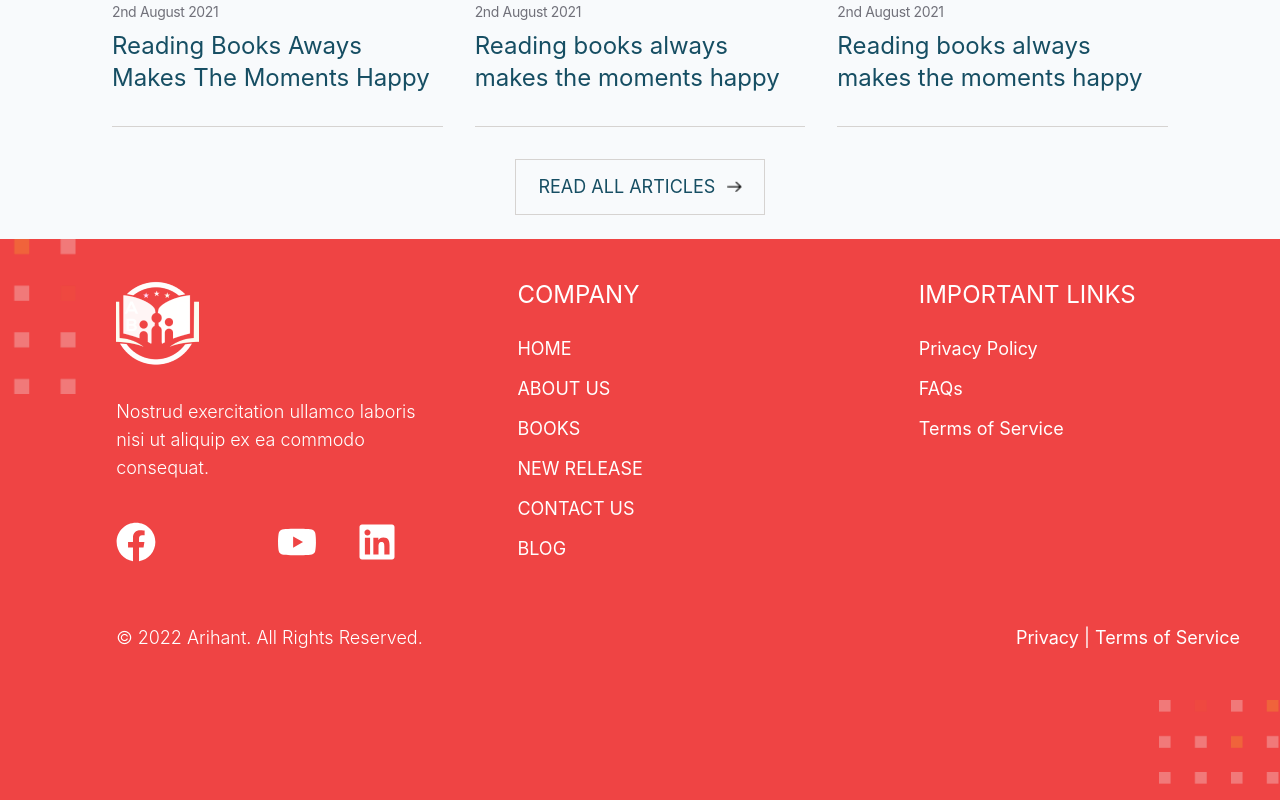
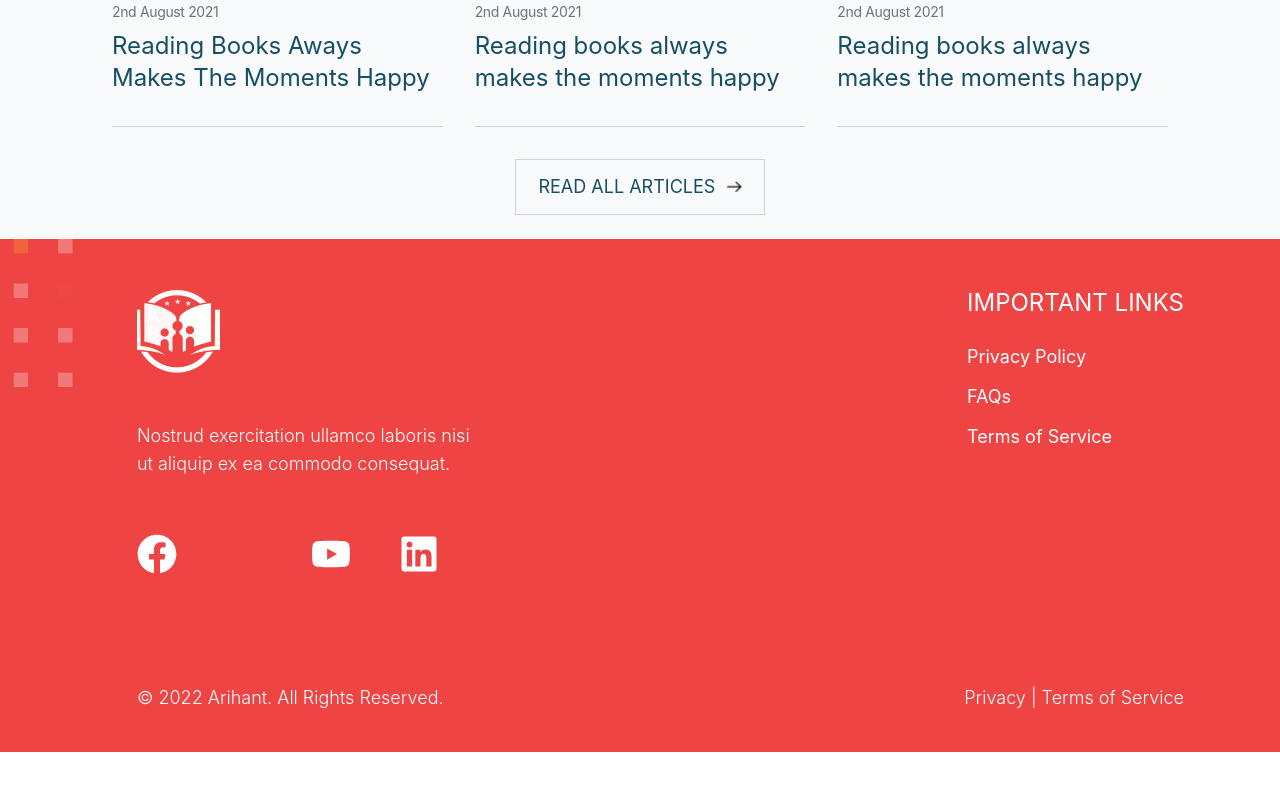
Before and after one commit to pallavee-2705/novelnest, a React (Create React App) app: page / in a window 1280 px wide. Shown: the part 4340-5140 px from the top of the page. After the commit the page ends 5092 px from the top, so only its background shows below. Built offline with nearby package versions, Linux system fonts and the light colour scheme; some icons are missing.

Commit message:
final changes for footer layout

```diff
--- a/src/components/Footer.jsx
+++ b/src/components/Footer.jsx
@@ -64,7 +64,7 @@ const Footer = () => {
     }
   ];
   return (
-      <div className="w-full h-auto bg-red-500 flex">
+      <div className="w-full h-auto bg-red-500 flex pb-10">
 
 
       {/* Design  */}
@@ -75,11 +75,11 @@ const Footer = () => {
 
 
       {/* outer div  */}
-      <div className='flex flex-col pt-10 w-auto h-auto'>
+      <div className='flex flex-col pt-12 w-full h-auto gap-24 px-16 pr-24'>
       {/* main div 1  */}
-      <div className='flex max-md:flex-col gap-20 max-lg:gap-10 w-full px-10 items-center'>
+      <div className='flex w-full max-md:flex-col gap-20 max-lg:gap-10 justify-between'>
       {/* first column  */}
-      <div className='flex flex-col gap-8 w-1/3 h-full max-md:w-full'>
+      <div className='flex flex-col gap-12 h-full w-1/3 max-md:w-full'>
             {/* logo  */}
             <div>
               <img src={footerlogo}
@@ -121,33 +121,9 @@ const Footer = () => {
               </div>
             </div>
       </div>
+
       {/* second column  */}
-      <div className='gap-6 flex flex-col w-1/3 h-full max-md:w-full'>
-            {/* heading  */}
-            <div className='uppercase text-white text-2xl'>
-              <p>
-                company
-              </p>
-
-            </div>
-            {/* links  */}
-            <div className='flex flex-col gap-3 text-white text-lg uppercase cursor-pointer'>
-            {footerLinks.map((link) => (
-              <div
-                key={link.id}
-                onClick={() => {
-                  window.open(link.link, "_blank");
-                }}
-                className='hover:scale-105'
-              >
-                {link.title}
-              </div>
-            ))}
-
-            </div>
-      </div>
-      {/* third column  */}
-      <div className='gap-6 flex flex-col w-1/3 h-full max-md:w-full'>
+      <div className='gap-6 flex flex-col h-full max-md:w-full'>
             {/* heading  */}
             <div className='uppercase text-white text-2xl max-lg:text-xl'>
               <p>
@@ -175,20 +151,20 @@ const Footer = () => {
       </div>
 
       {/* main div 2  */}
-      <div className='flex max-md:flex-col text-lg font-light px-10 py-12 text-white justify-between'>
+      <div className='flex max-md:flex-col text-lg font-light text-white justify-between'>
       {/* copyrights  */}
-      <div className=''>
+      <div>
       © 2022 Arihant. All Rights Reserved.
       </div>
       {/* privacy  */}
-      <div className='font-normal '>
+      <div>
       Privacy | Terms of Service
       </div>
 
       </div>
-      <div className="flex justify-end h-auto">
+      {/* <div className="flex justify-end h-auto">
         <img src={ornament2} alt="ornament" className='h-[100px] opacity-30'/>
-      </div>
+      </div> */}
 
       </div>
 
```
